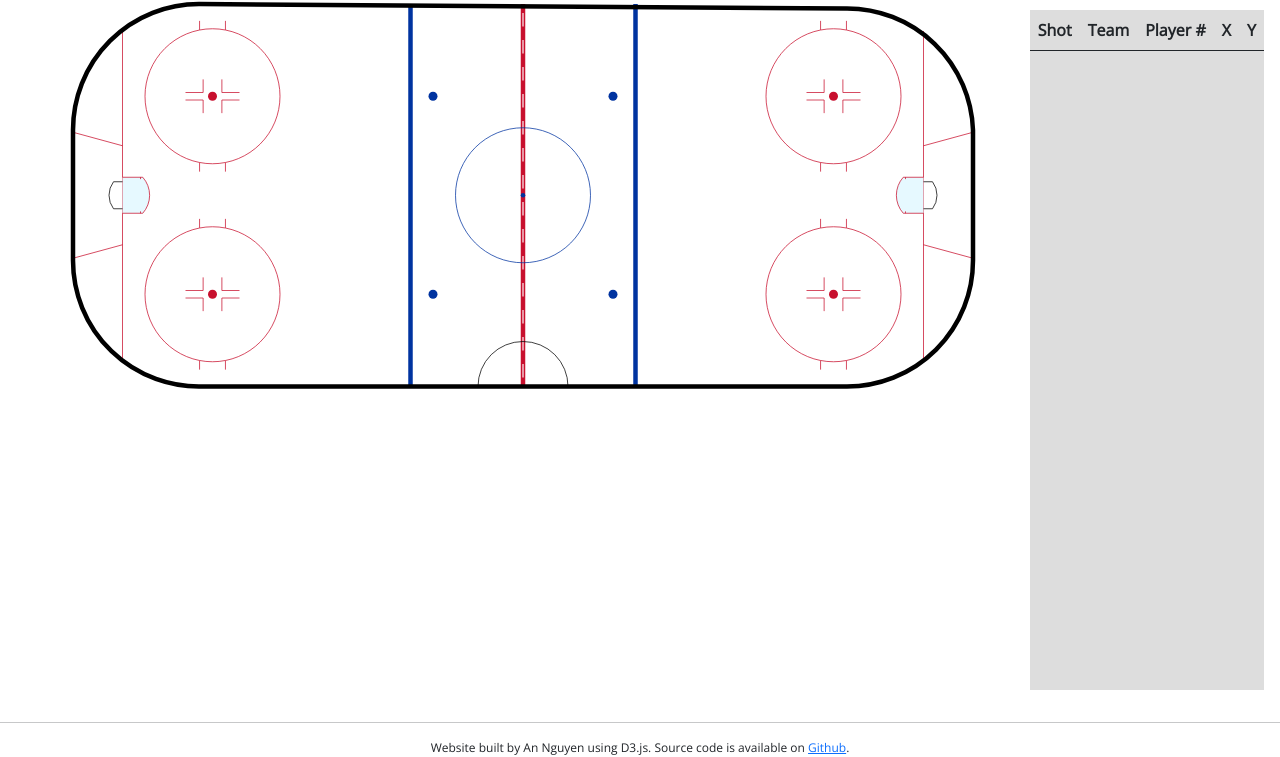
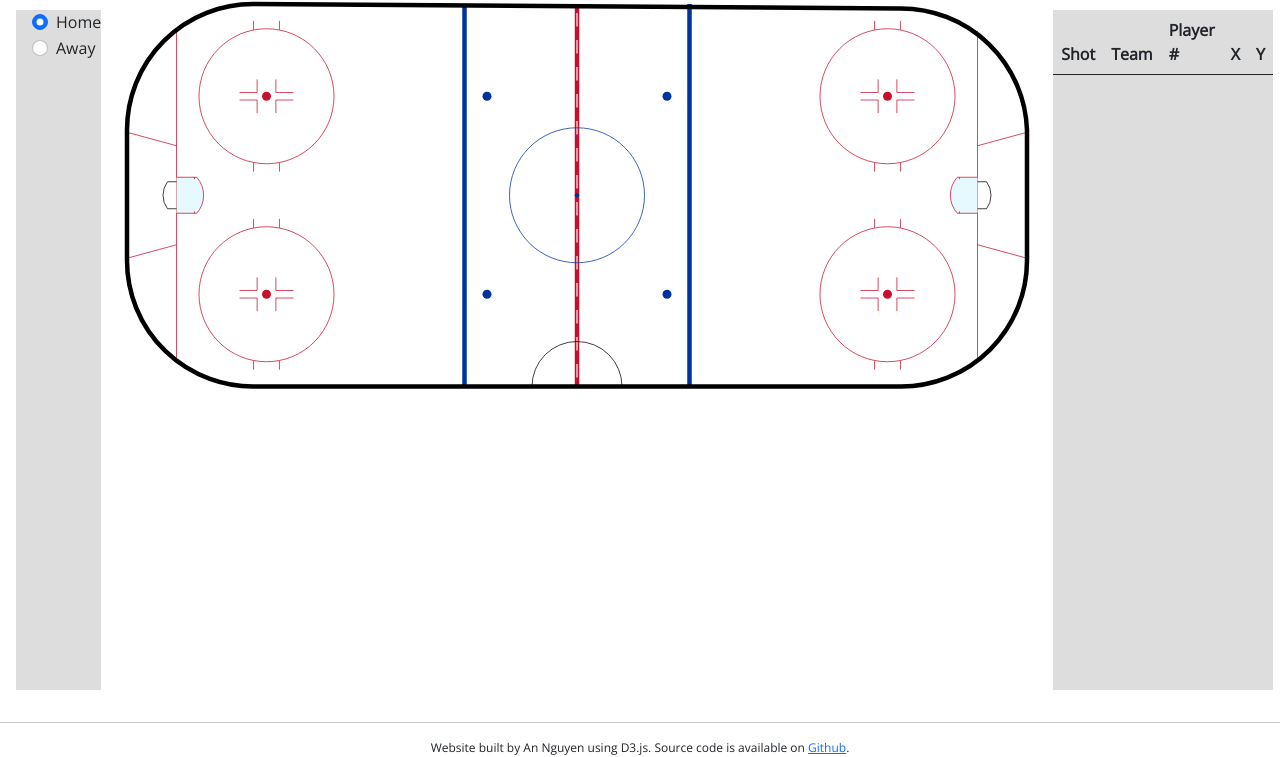
Before and after one commit to nguyenank/shot-plotter, a plain HTML site: page index.html in a window 1280 px wide. Shown: the part 62-819 px from the top of the page. Drawn offline with nearby package versions, Linux system fonts and the light colour scheme.

Commit message:
:sparkles: implement home-away switching

```diff
--- a/index.css
+++ b/index.css
@@ -23,6 +23,10 @@ footer {
     overflow-y: auto;
 }
 
+.form-check {
+    margin-left: 1em;
+}
+
 .main {
     display: flex;
     justify-content: space-between;
--- a/index.js
+++ b/index.js
@@ -1,9 +1,11 @@
 import { setUp } from "./js/setUp.js";
+import { setUpOptions } from "./js/options.js";
 import { setUpShots } from "./js/shot.js";
 function index() {
     d3.xml("resources/hockey-rink.svg").then(data => {
         setUp(data);
         setUpShots();
+        setUpOptions();
     });
 }
 
--- /dev/null
+++ b/js/options.js
@@ -0,0 +1,37 @@
+function setUpOptions() {
+    var homeDiv = d3
+        .select("#options")
+        .append("div")
+        .attr("class", "form-check");
+    homeDiv
+        .append("input")
+        .attr("class", "form-check-input")
+        .attr("type", "radio")
+        .attr("name", "home-away")
+        .attr("id", "home")
+        .attr("value", "#home-team")
+        .attr("checked", true);
+    homeDiv
+        .append("label")
+        .attr("class", "form-check-label")
+        .attr("for", "home")
+        .text("Home");
+    var awayDiv = d3
+        .select("#options")
+        .append("div")
+        .attr("class", "form-check");
+    awayDiv
+        .append("input")
+        .attr("class", "form-check-input")
+        .attr("type", "radio")
+        .attr("name", "home-away")
+        .attr("id", "away")
+        .attr("value", "#away-team");
+    awayDiv
+        .append("label")
+        .attr("class", "form-check-label")
+        .attr("for", "away")
+        .text("Away");
+}
+
+export { setUpOptions };
--- a/js/shot.js
+++ b/js/shot.js
@@ -15,12 +15,27 @@ function clickHandler(e) {
     var adjustedY = (d3.pointer(e)[1] - 42.5).toFixed(2);
 
     // create dot
-    d3.select("#home-team")
+
+    // https://stackoverflow.com/a/29325047
+    var teamId = d3.select("input[name='home-away']:checked").property("value");
+
+    var homeConfig = {
+        name: "Home",
+        color: "rgba(53, 171, 169, 0.8)",
+    };
+    var awayConfig = {
+        name: "Away",
+        color: "rgba(234, 142, 72, 0.8)",
+    };
+
+    var config = teamId === "#home-team" ? homeConfig : awayConfig;
+
+    d3.select(teamId)
         .append("circle")
         .attr("cx", d3.pointer(e)[0])
         .attr("cy", d3.pointer(e)[1])
         .attr("r", 1.5)
-        .style("fill", "rgba(169, 167, 254, .8)");
+        .style("fill", config.color);
 
     // create row
     var row = d3.select("#shot-table-body").append("tr");
@@ -33,7 +48,7 @@ function clickHandler(e) {
                 .selectAll("tr")
                 .size()
         );
-    row.append("td").text("Home");
+    row.append("td").text(config.name);
     row.append("td").text("42");
     row.append("td").text(adjustedX);
     row.append("td").text(adjustedY);
```
